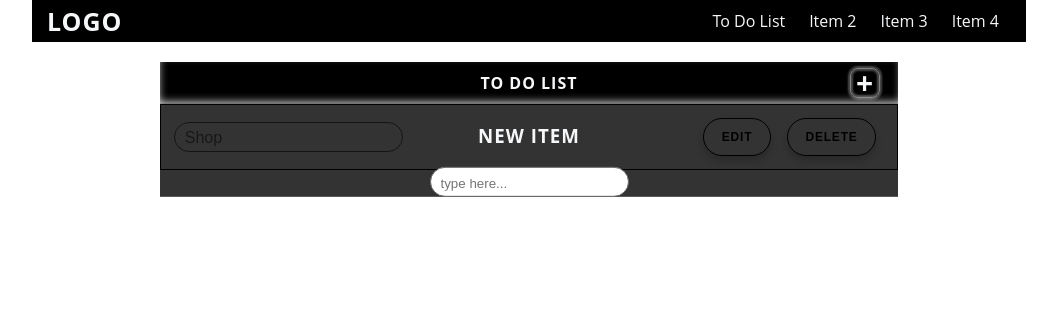
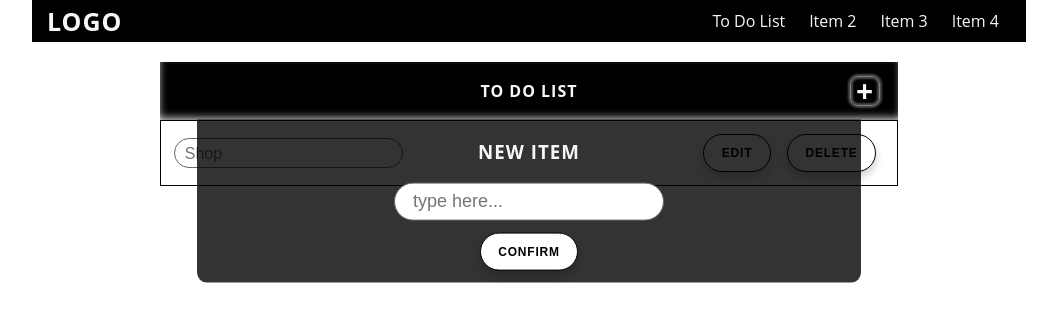
Before and after one commit to savus/ProjectsRepractice, a React (Vite) app: page / in a window 1280 px wide. Shown: the top 322 px of the page, without its empty margins (111-1168 px from the left). Built offline with nearby package versions, Linux system fonts and the light colour scheme.

Commit message:
finish styling add-item form. next to hook up post fetch call for form text and submit inputs.

```diff
--- a/src/components/ToDoList.tsx
+++ b/src/components/ToDoList.tsx
@@ -13,20 +13,26 @@ export class ToDoList extends Component {
             </div>
             <form action="#" id="add-item-form" className="flex-centered">
               <h3>New Item</h3>
-              <div className="primary-input">
+              <div className="input-primary">
                 <input
                   type="text"
                   id="new-item-input"
                   placeholder="type here..."
                 />
               </div>
+              <input
+                type="submit"
+                id="add-item-confirm"
+                value="Confirm"
+                className="btn btn-primary"
+              />
             </form>
           </header>
           <div id="to-do-body">
             <ul id="list-container" className="ul-defaults-none">
               <li className="list-item edit-mode flex-centered">
                 <div className="item-content">Shop</div>
-                <div className="item-input-container primary-input">
+                <div className="item-input-container input-primary">
                   <input
                     type="text"
                     className="item-input"
--- a/src/css/base.css
+++ b/src/css/base.css
@@ -99,7 +99,7 @@ img {
 
 /* Inputs */
 
-.primary-input {
+.input-primary {
   padding: 0.2rem 0.5rem;
   border: 1px solid var(--border-color-soft);
   border-radius: 15px;
@@ -107,12 +107,12 @@ img {
   background-color: var(--bg-bright);
 }
 
-.primary-input input {
+.input-primary input {
   border: none;
   outline: none;
 }
 
-.primary-input input:focus {
+.input-primary input:focus {
   color: var(--font-color-soft);
 }
 
--- a/src/css/to-do-list.css
+++ b/src/css/to-do-list.css
@@ -1,5 +1,5 @@
 #to-do-header {
-  padding: var(--size-10);
+  padding: var(--size-18);
   letter-spacing: 1px;
   text-transform: uppercase;
   font-weight: 700;
@@ -72,11 +72,27 @@
 #to-do-header #add-item-form {
   position: absolute;
   bottom: 0;
-  left: 0;
-  right: 0;
+  left: 5%;
+  right: 5%;
   transform: translateY(100%);
   background-color: var(--background-color-form);
   flex-direction: column;
+  border-bottom-left-radius: 10px;
+  border-bottom-right-radius: 10px;
+}
+
+#add-item-form .input-primary {
+  padding: 0.4rem 1rem;
+  border-radius: 5rem;
+}
+
+#add-item-form .input-primary input {
+  font-size: var(--size-18);
+}
+
+#add-item-form .input-primary,
+#add-item-form #add-item-confirm {
+  margin-bottom: var(--size-12);
 }
 
 #to-do-body {
```
